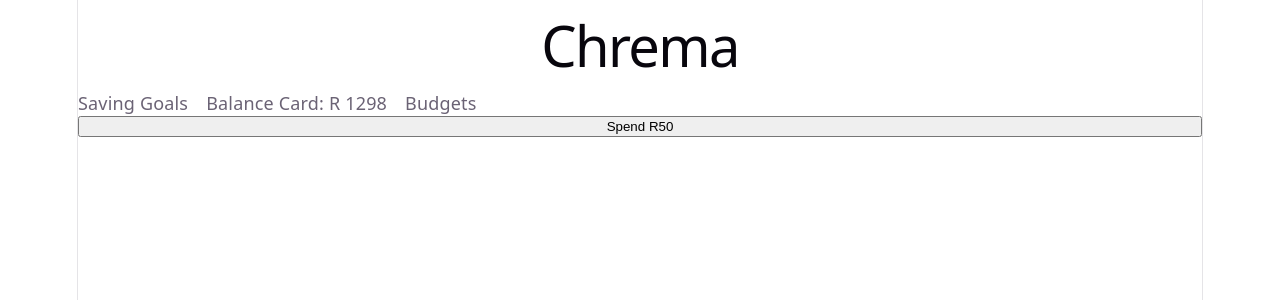
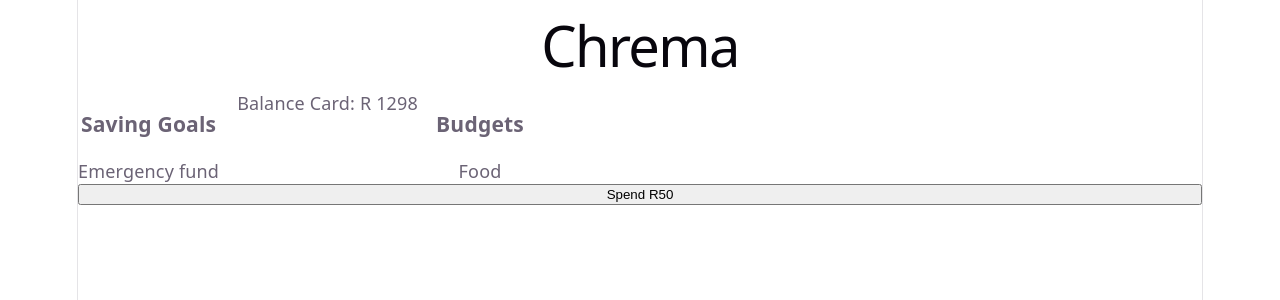
Before and after one commit to EricMoreland/Chrema_Phase_2, a React (Vite) app: page / in a window 1280 px wide. Shown: the top 300 px of the page. Built offline with nearby package versions, Linux system fonts and the light colour scheme.

Commit message:
Create an array for each Panel and code .map to output the set budget/saving goal

```diff
--- a/src/components/BudgetsPanel.jsx
+++ b/src/components/BudgetsPanel.jsx
@@ -1,6 +1,16 @@
 function BudgetsPanel() {
+    const budgetsArray = [
+        {id: 1, name: 'Food'}
+    ]
+
     return (
-        <div>Budgets</div>
+        <div>
+            <h3>Budgets</h3>
+            {/* .map runs once PER ITEM in the array, 'key=' isn't required for it to work but needed later when changes happen*/}
+            {budgetsArray.map((budget) => (
+                <div key={budget.id}>{budget.name}</div>
+            ))}
+        </div>
     )
 }
 
--- a/src/components/SavingsPanel.jsx
+++ b/src/components/SavingsPanel.jsx
@@ -1,6 +1,16 @@
 function SavingsPanel() {
+    const savingsGoals = [
+        {id: 1, name: 'Emergency fund'}
+    ]
+
     return (
-        <div>Saving Goals</div>
+        <div>
+            <h3>Saving Goals</h3>
+            {/* .map runs once PER ITEM in the array, 'key=' isn't required for it to work but needed later when changes happen*/}
+            {savingsGoals.map((goal) => (
+                <div key={goal.id}>{goal.name}</div>
+            ))}
+        </div>
     )
 }
 
```
